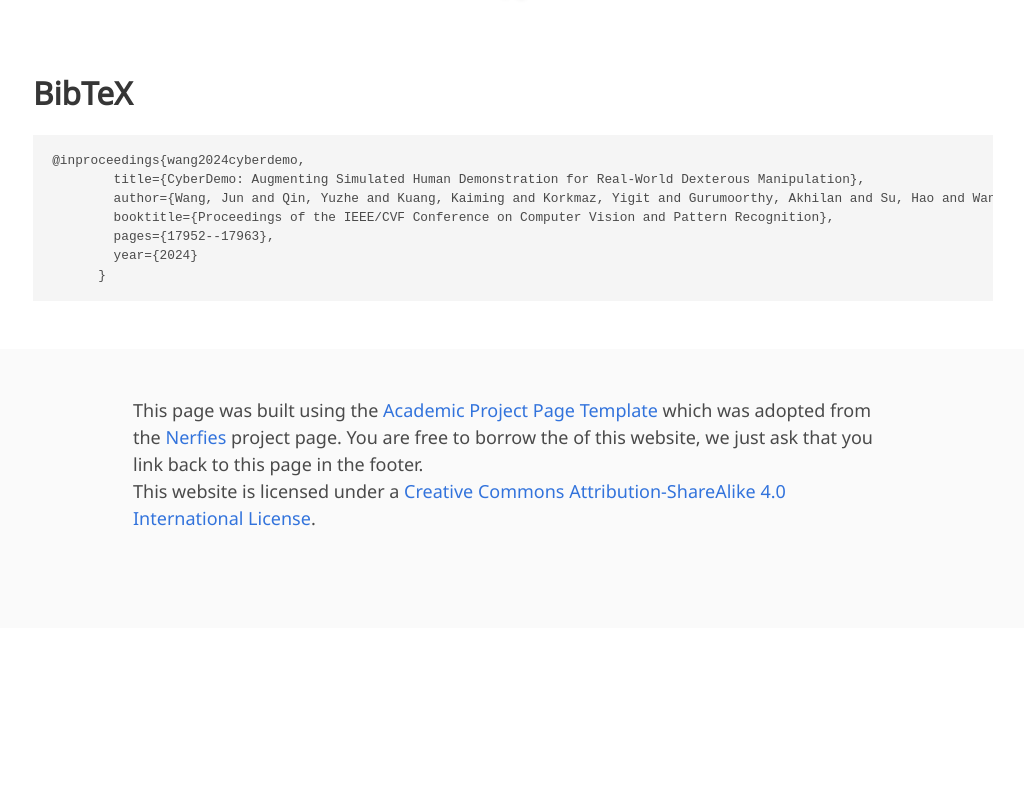
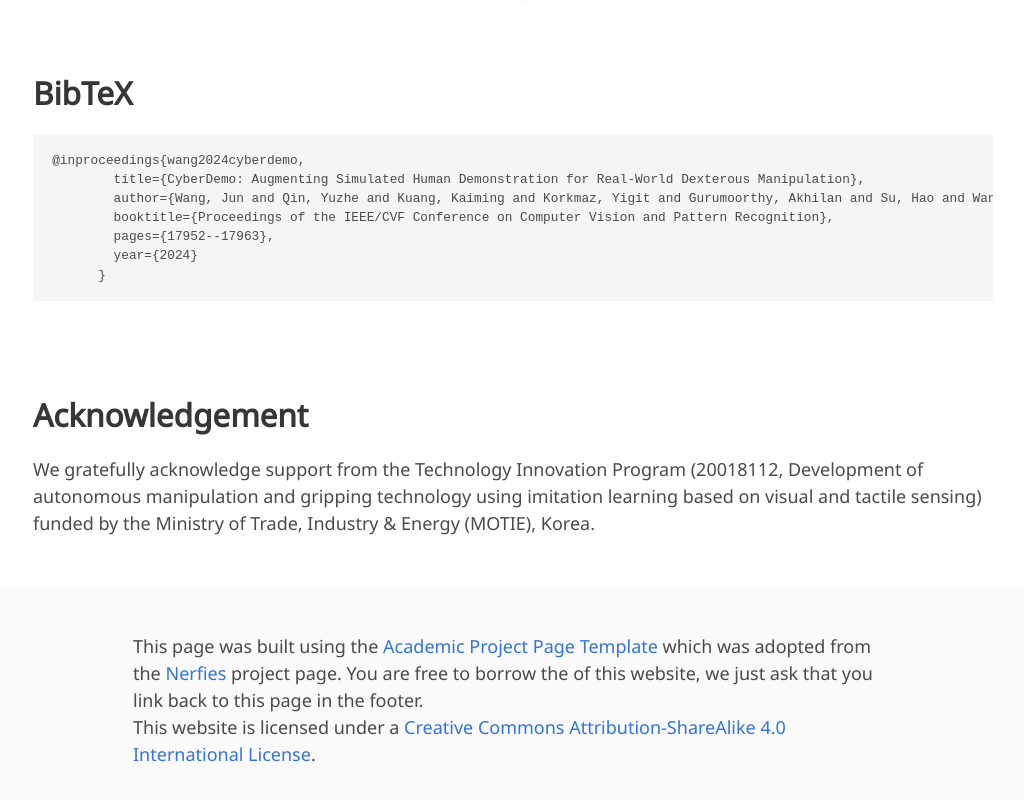
Before and after one commit to cyber-demo/cyber-demo.github.io, a plain HTML site: page index.html in a window 1280 px wide. Shown: the part 4849-5649 px from the top of the page, without its empty margins (127-1151 px from the left). Before the commit the page ends 5477 px from the top, so only its background shows below. Drawn offline with nearby package versions, Linux system fonts and the light colour scheme; some icons are missing; a web font is replaced by a local one.

Commit message:
Add acknowledgement to the footer

```diff
--- a/index.html
+++ b/index.html
@@ -439,6 +439,17 @@
 </section>
 <!--End BibTex citation -->
 
+<!--Acknowledgement -->
+<section class="section" id="Acknowledgement">
+  <div class="container is-max-desktop content">
+    <h2 class="title">Acknowledgement</h2>
+    <p>We gratefully acknowledge support from the Technology Innovation Program (20018112, Development of autonomous manipulation and
+      gripping technology using imitation learning based on visual and tactile sensing) funded by the Ministry of Trade, Industry & Energy
+      (MOTIE), Korea.</p>
+  </div>
+</section>
+<!--End Acknowledgement -->
+
 <footer class="footer">
   <div class="container">
     <div class="columns is-centered">
```
